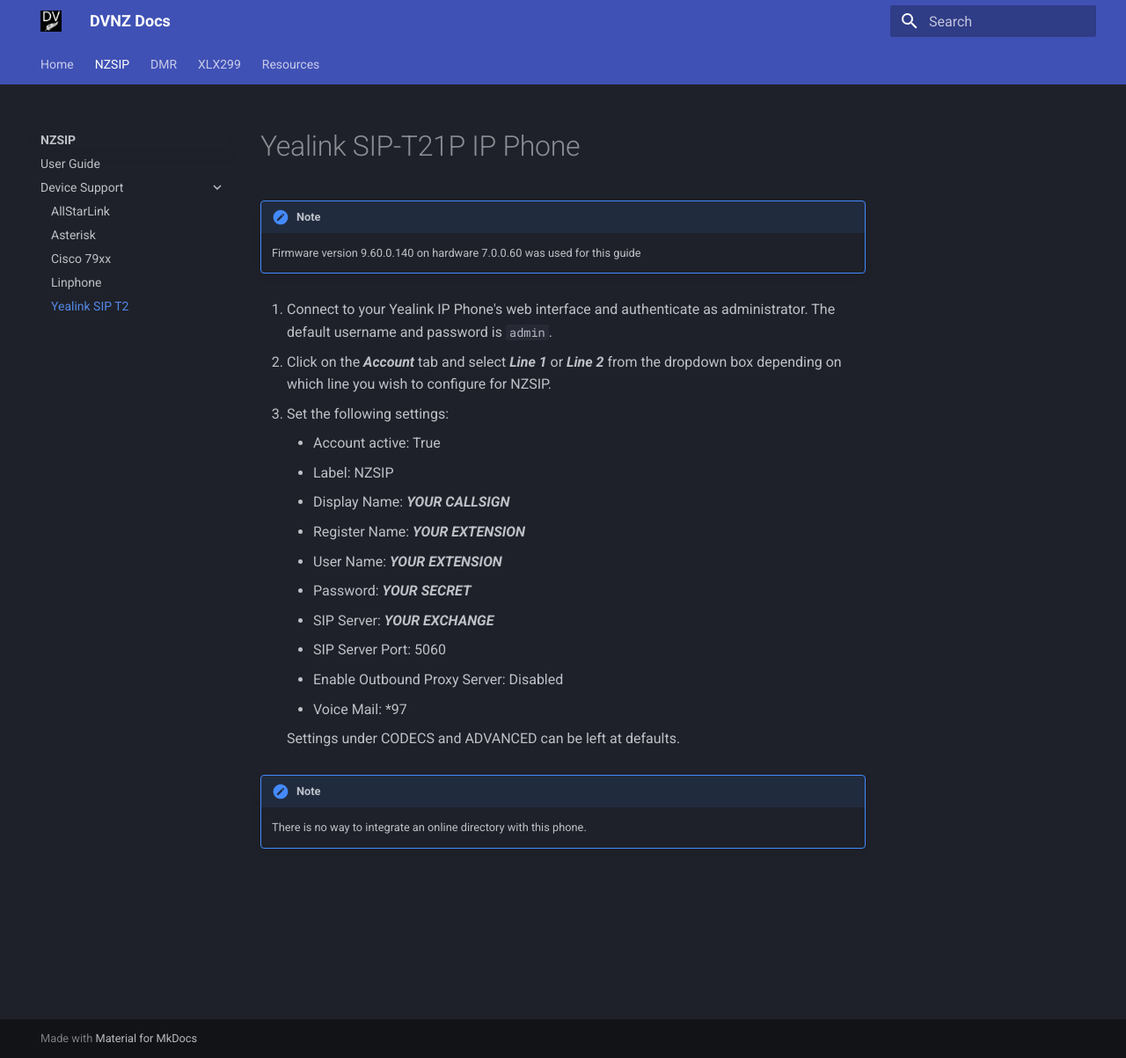
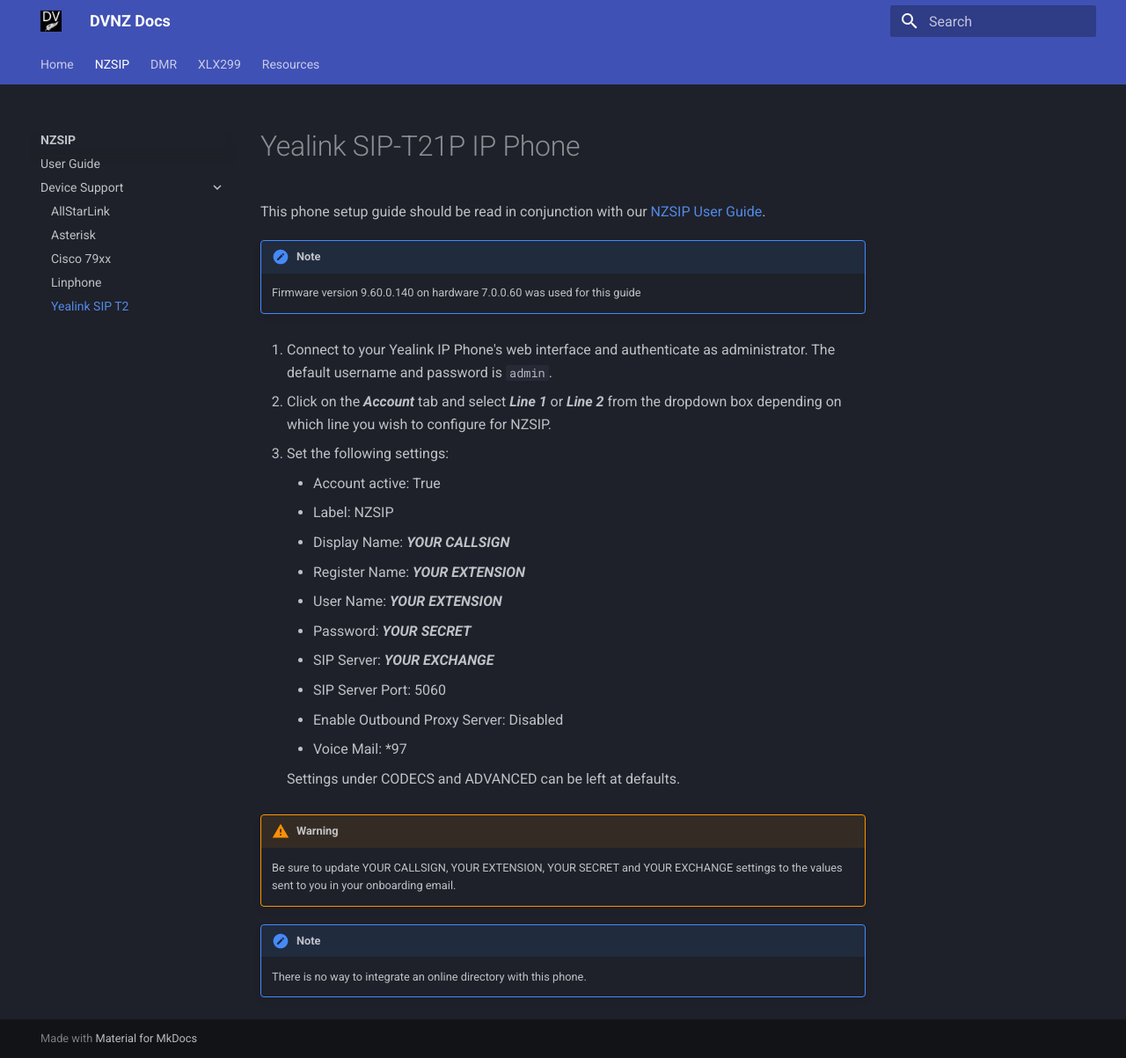
Before and after one commit to DigitalVoiceNZ/wiki, an MkDocs documentation site: the page built from docs/nzsip/devices/yealink-sipt2.md, in a window 1280 px wide and 1203 px high. Shown: the whole window at 88% size. Built offline with MkDocs 1.6.1 and Material for MkDocs 9.7.7, drawn with Linux system fonts in a browser that asks for light colours.

Commit message:
Update Yealink

```diff
--- a/docs/nzsip/devices/yealink-sipt2.md
+++ b/docs/nzsip/devices/yealink-sipt2.md
@@ -1,6 +1,7 @@
 
 # Yealink SIP-T21P IP Phone
 
+This phone setup guide should be read in conjunction with our [NZSIP User Guide](../index.md).
 
 !!! note
     Firmware version 9.60.0.140 on hardware 7.0.0.60 was used for this guide
@@ -24,6 +25,9 @@
 
     Settings under CODECS and ADVANCED can be left at defaults.
 
+!!! warning
+    Be sure to update YOUR CALLSIGN, YOUR EXTENSION, YOUR SECRET and YOUR EXCHANGE settings to the values sent to you in your onboarding email.
+
 
 !!! note
     There is no way to integrate an online directory with this phone.
```
Also changed, not shown: mkdocs.yml (line endings or trailing spaces).
